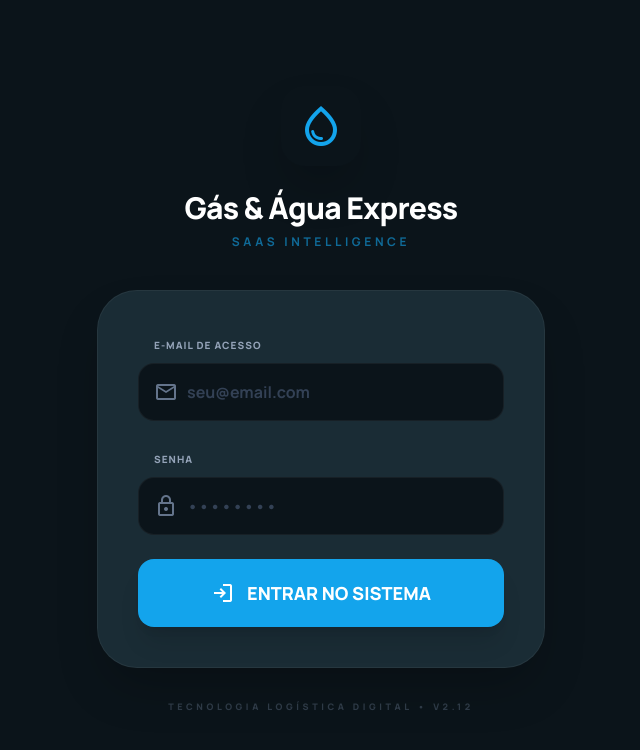
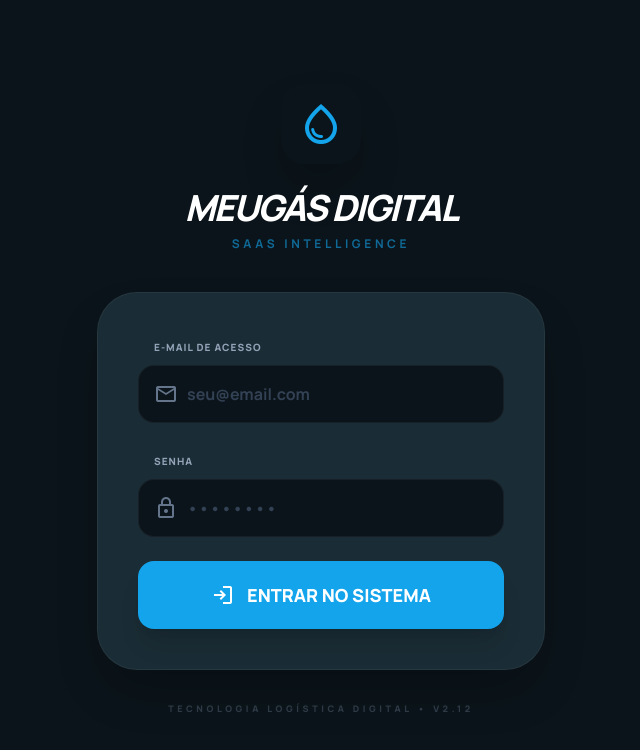
Before and after one commit to brediplanejados-ai/G-s--gua-Express, a React (Vite) app: page / in a window 1280 px wide. Shown: the top 750 px of the page, without its empty margins (319-959 px from the left). Built offline with nearby package versions, Linux system fonts and the light colour scheme.

Commit message:
feat: Add PWA support, authentication, driver dashboard, and settings views with new sidebar component.

```diff
--- a/App.tsx
+++ b/App.tsx
@@ -112,7 +112,7 @@ const App: React.FC = () => {
   const [tenants, setTenants] = useState<Tenant[]>(() => {
     const saved = localStorage.getItem('gas-tenants');
     if (saved) return JSON.parse(saved);
-    return [{ id: 't1', name: 'Gás & Água Express LTDA', plan: 'Pro', status: 'Ativo', adminLogin: 'admin', adminPassword: '123' }];
+    return [{ id: 't1', name: 'MeuGás Digital LTDA', plan: 'Pro', status: 'Ativo', adminLogin: 'admin', adminPassword: '123' }];
   });
   const [globalLogo, setGlobalLogo] = useState(() => localStorage.getItem('gas-global-logo') || null);
 
@@ -1354,7 +1354,7 @@ const App: React.FC = () => {
               <span className="material-symbols-outlined text-primary text-5xl icon-fill animate-bounce">local_fire_department</span>
             </div>
 
-            <h1 className="text-white text-3xl font-black uppercase tracking-tighter mb-2 italic">Gás & Água Express</h1>
+            <h1 className="text-white text-3xl font-black uppercase tracking-tighter mb-2 italic">MeuGás Digital</h1>
             <p className="text-slate-400 text-[10px] font-black uppercase tracking-[0.3em] mb-12">Carregando Ecossistema...</p>
 
             <div className="w-full h-1.5 bg-white/5 rounded-full overflow-hidden border border-white/5">
--- a/components/Sidebar.tsx
+++ b/components/Sidebar.tsx
@@ -50,7 +50,7 @@ const Sidebar: React.FC<SidebarProps> = ({
               </div>
             )}
             <div className="flex flex-col">
-              <h1 className="text-slate-900 dark:text-white text-lg font-black leading-tight tracking-tight">Gás & Água Express</h1>
+              <h2 className="text-white text-base font-black uppercase leading-tight italic tracking-tighter">MeuGás<br />Digital</h2>
               <p className="text-[10px] text-slate-500 dark:text-slate-400 font-bold uppercase tracking-widest">Painel Administrativo</p>
             </div>
           </div>
--- a/index.html
+++ b/index.html
@@ -4,7 +4,7 @@
 <head>
     <meta charset="utf-8" />
     <meta name="viewport" content="width=device-width, initial-scale=1.0" />
-    <title>Gás & Água Express</title>
+    <title>MeuGás Digital</title>
     <meta name="theme-color" content="#13a4ec">
     <link rel="apple-touch-icon" href="/logo192.png">
     <link rel="manifest" href="/manifest.json">
--- a/metadata.json
+++ b/metadata.json
@@ -1,5 +1,5 @@
 {
-  "name": "Gás & Água Express - Logística Digital",
+  "name": "MeuGás Digital",
   "description": "Uma plataforma completa de gerenciamento de logística para entregas de gás e água, incluindo painéis administrativos, gestão de pedidos, chat via WhatsApp e painel do entregador.",
   "requestFramePermissions": [
     "geolocation"
--- a/views/AuthView.tsx
+++ b/views/AuthView.tsx
@@ -46,7 +46,7 @@ const AuthView: React.FC<AuthViewProps> = ({ onLoginSuccess, globalLogo }) => {
                             <span className="material-symbols-outlined text-primary text-5xl">water_drop</span>
                         </div>
                     )}
-                    <h1 className="text-3xl font-black text-white tracking-tight">Gás & Água Express</h1>
+                    <h1 className="text-white text-4xl font-black uppercase tracking-tighter mb-2 italic">MeuGás Digital</h1>
                     <p className="text-primary font-bold text-xs uppercase tracking-[0.3em] mt-2 opacity-60">SaaS Intelligence</p>
                 </div>
 
--- a/views/DriverDashboard.tsx
+++ b/views/DriverDashboard.tsx
@@ -52,7 +52,7 @@ const DriverDashboardView: React.FC<DriverDashboardProps> = ({ orders, onUpdateO
       });
 
       // Simulação de Notificação WhatsApp
-      const message = `Olá ${activeOrder.customerName}, sua entrega do Gás & Água Express mudou para: *${status}*.`;
+      const message = `Olá ${activeOrder.customerName}, sua entrega do MeuGás Digital mudou para: *${status}*.`;
       console.log(`[WhatsApp Simulado para ${activeOrder.phone}]: ${message}`);
       // Abre o link do WhatsApp para o entregador enviar manualmente se necessário
       const waUrl = `https://wa.me/${activeOrder.phone.replace(/\D/g, '')}?text=${encodeURIComponent(message)}`;
@@ -233,6 +233,7 @@ const DriverDashboardView: React.FC<DriverDashboardProps> = ({ orders, onUpdateO
                       <span className="px-3 py-1 bg-primary/10 text-primary rounded-full text-[10px] font-black uppercase tracking-widest border border-primary/20">Pedido Ativo</span>
                       <span className="text-slate-400 font-bold text-sm">{activeOrder.id}</span>
                     </div>
+                    <h1 className="text-2xl font-black text-white italic tracking-tighter">MEUGÁS DIGITAL</h1>
                     <h1 className="text-4xl font-black text-slate-900 dark:text-white leading-tight">
                       {activeOrder.customerName}
                     </h1>
--- a/views/Settings.tsx
+++ b/views/Settings.tsx
@@ -258,6 +258,7 @@ const SettingsView: React.FC<SettingsProps> = ({
                   ) : (
                     <span className="material-symbols-outlined text-4xl text-slate-300 group-hover:text-primary transition-all mb-2">add_a_photo</span>
                   )}
+                  <h4 className="text-white text-base font-black uppercase tracking-tight italic">MeuGás Digital</h4>
                   <span className="text-xs font-black uppercase tracking-widest text-slate-400 group-hover:text-primary transition-all">
                     {logo ? 'Trocar Logotipo' : 'Logotipo da Empresa'}
                   </span>
```
Also changed, not shown: public/manifest.json.
